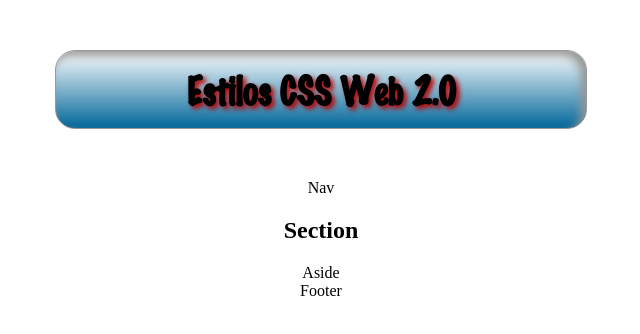
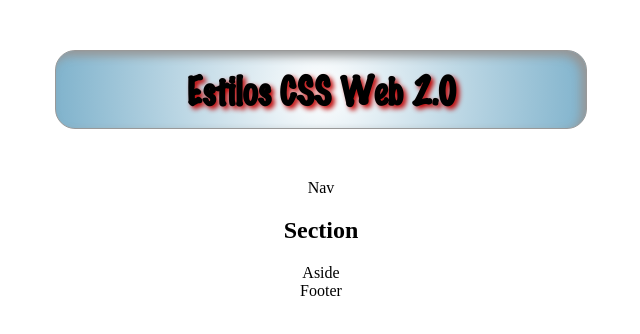
Before and after one commit to Alexdmz1/El-gran-libro, a plain HTML site: page capitulo_tres.html in a window 1280 px wide. Shown: the whole page, without its empty margins (319-959 px from the left). Drawn offline with Linux system fonts and the light colour scheme.

Commit message:
Update nuevocss3.css

```diff
--- a/nuevocss3.css
+++ b/nuevocss3.css
@@ -16,8 +16,10 @@ body{
     -moz-box-shadow: rgb(150,150,150) -5px -5px;
     -webkit-box-shadow: rgb(150,150,150) -5px -5px;
     box-shadow: rgb(150,150,150) -5px 5px 10px inset; /*color,horizontal,vertical,difuminado,sombra dentro de la caja */
-    background: -webkit-linear-gradient(top, #FFFFFF, #006699);
-    background: -moz-linear-gradient(top, #FFFFFF, #006699);
+    /*background: -webkit-linear-gradient(top, #FFFFFF, #006699);*/
+    /*background: -moz-linear-gradient(top, #FFFFFF, #006699);*/
+    background: -webkit-radial-gradient(center,circle, #FFFFFF 0%, #006699 200%);
+    background: -moz-radial-gradient(center,circle, #FFFFFF 0%, #006699 200%);
 }
 
 #titulo{
```
